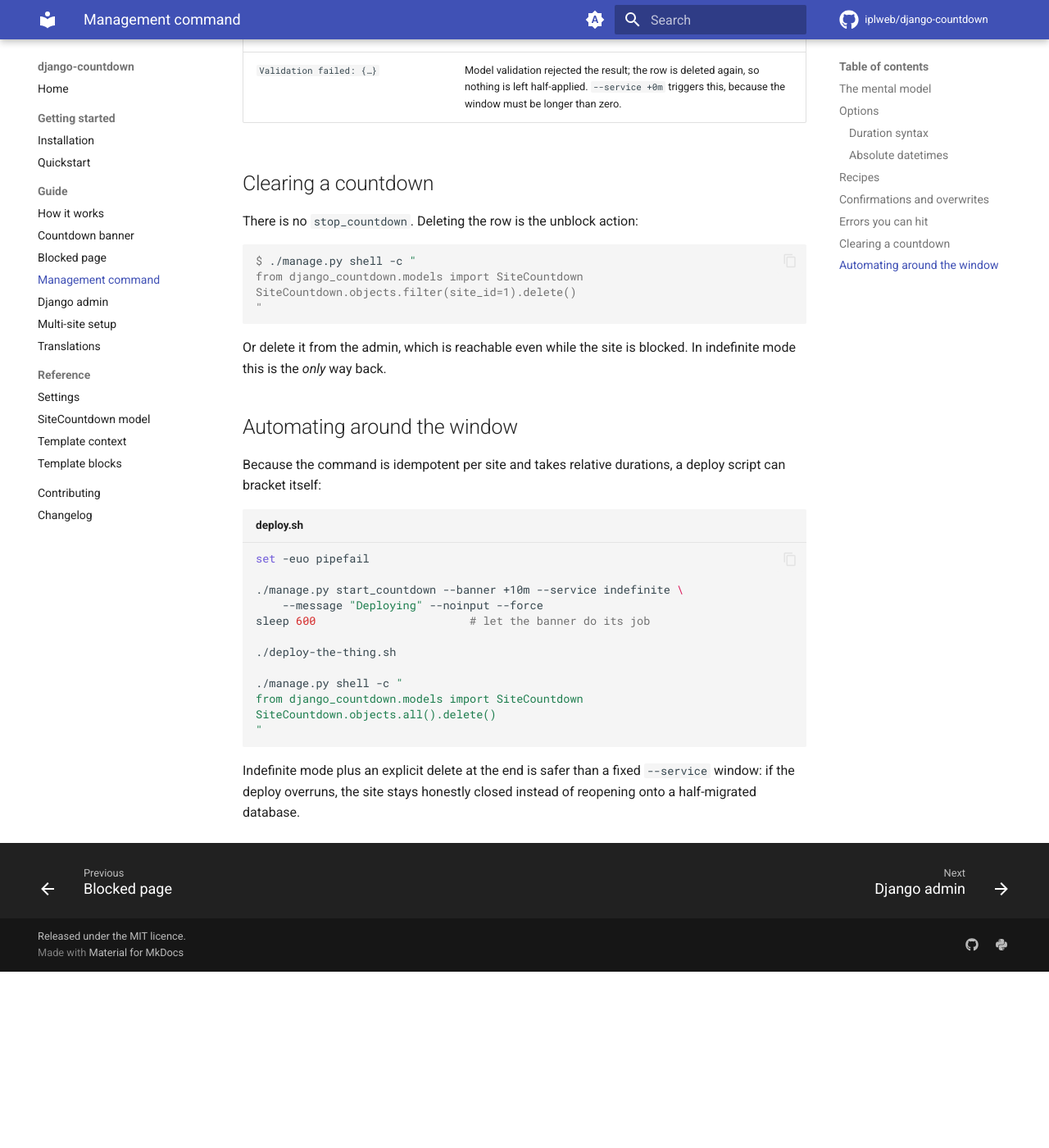
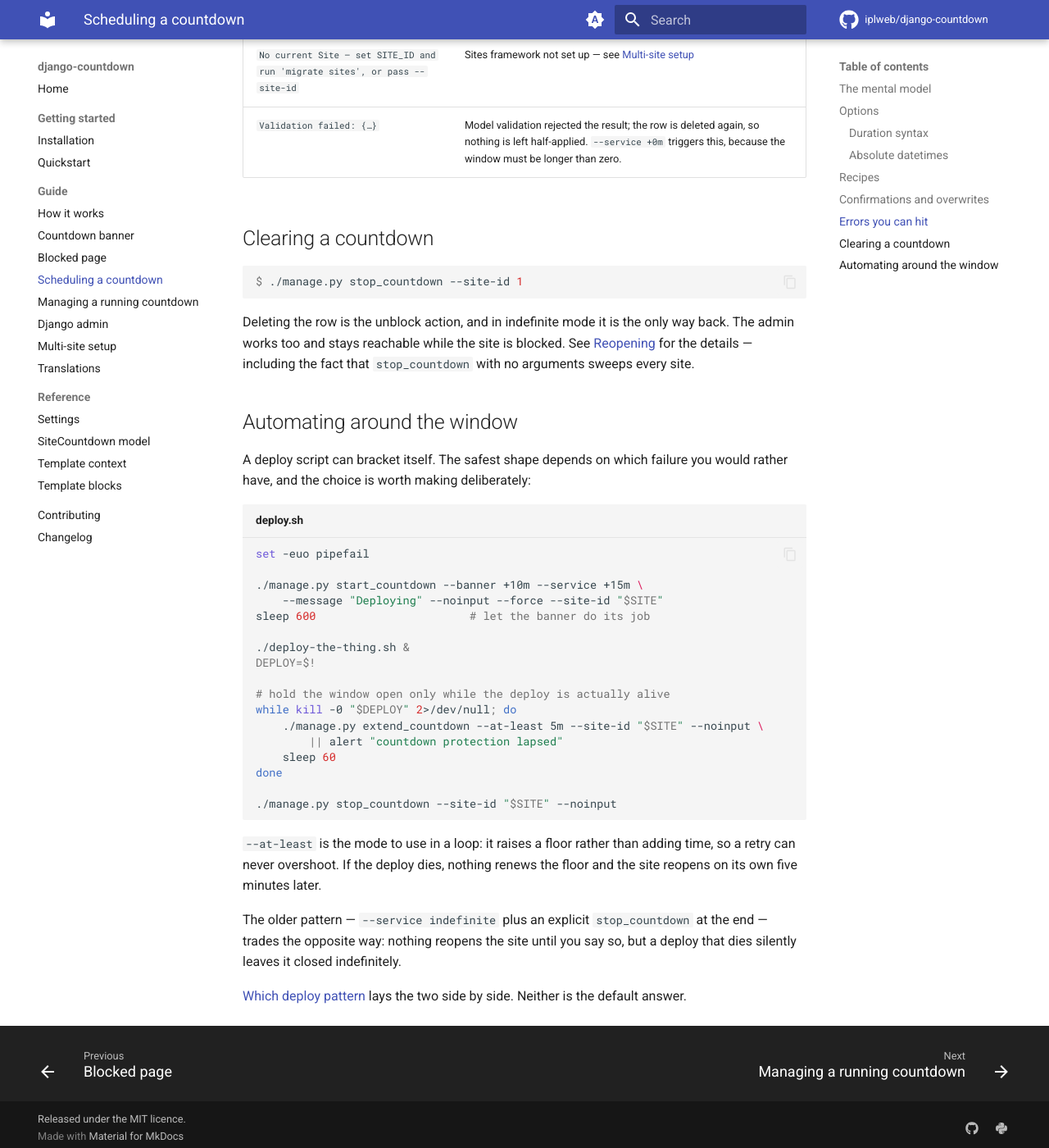
Before and after one commit to iplweb/django-countdown, an MkDocs documentation site: the page built from docs/guide/management-command.md, in a window 1280 px wide and 1400 px high, scrolled down 3206 px. Shown: the whole window at 82% size. Built offline with MkDocs 1.6.1 and Material for MkDocs 9.7.7, drawn with Linux system fonts in a browser that asks for light colours; comment, search, counter and statistics services are not loaded; before the commit the page ends 4391 px from its top, so only the background shows below that; some of the changed text lies outside the part shown.

Commit message:
docs: udokumentuj nowe komendy i usun nieaktualne porady
Dochodzi strona guide/managing-a-countdown.md o show/stop/extend/shorten
plus wpis w nawigacji. Strona o start_countdown zostaje przy nim i
zmienia tytul na "Scheduling a countdown".

Usuniete nieprawdy, ktore dokumentacja powtarzala:

- management-command.md mowilo wprost "There is no stop_countdown" i
  dawalo manage.py shell jako sposob odblokowania;
- multisite.md twierdzilo, ze nie ma trybu "all sites", i podawalo
  petle po shellu do ponownego otwarcia wszystkich stron;
- quickstart.md cytowal komunikat start_countdown, ktory juz tak nie
  brzmi, oraz shellowy jednolinijkowiec jako jedyna alternatywe dla
  admina.

Receptura deployu nie oglasza juz zwyciezcy miedzy heartbeatem a oknem
bezterminowym. Zawodza w przeciwne strony, a host heartbeatu jest zwykle
ta sama maszyna, ktora wlasnie wdrazamy -- wiec obie ida obok siebie z
tabela wyboru.

Dokumentacja multisite dostala tabele domyslnych zasiegow, bo nie sa
jednolite miedzy piecioma komendami i to celowe.

Serwis buduje sie w trybie --strict, obie kotwice miedzysekcyjne
zweryfikowane w wygenerowanym HTML.

Co-Authored-By: Claude Opus 5 (1M context) <noreply@anthropic.com>

````diff
--- a/docs/guide/management-command.md
+++ b/docs/guide/management-command.md
@@ -1,8 +1,11 @@
-# Management command
+# Scheduling a countdown
 
 `start_countdown` creates or replaces the countdown for one site. It is the
 scriptable path into the package — the thing you put in a deploy hook, a
 Makefile target or an on-call runbook.
+
+Once a window exists, [Managing a running countdown](managing-a-countdown.md)
+covers inspecting it, moving its boundaries, and ending it.
 
 ```console
 $ ./manage.py start_countdown [options]
@@ -149,38 +152,47 @@ alone is the safer choice when a second run should be treated as a mistake.
 
 ## Clearing a countdown
 
-There is no `stop_countdown`. Deleting the row is the unblock action:
-
 ```console
-$ ./manage.py shell -c "
-from django_countdown.models import SiteCountdown
-SiteCountdown.objects.filter(site_id=1).delete()
-"
+$ ./manage.py stop_countdown --site-id 1
 ```
 
-Or delete it from the admin, which is reachable even while the site is
-blocked. In indefinite mode this is the *only* way back.
+Deleting the row is the unblock action, and in indefinite mode it is the only
+way back. The admin works too and stays reachable while the site is blocked. See
+[Reopening](managing-a-countdown.md#reopening-stop_countdown) for the details —
+including the fact that `stop_countdown` with no arguments sweeps every site.
 
 ## Automating around the window
 
-Because the command is idempotent per site and takes relative durations, a
-deploy script can bracket itself:
+A deploy script can bracket itself. The safest shape depends on which failure you
+would rather have, and the choice is worth making deliberately:
 
 ```bash title="deploy.sh"
 set -euo pipefail
 
-./manage.py start_countdown --banner +10m --service indefinite \
-    --message "Deploying" --noinput --force
+./manage.py start_countdown --banner +10m --service +15m \
+    --message "Deploying" --noinput --force --site-id "$SITE"
 sleep 600                       # let the banner do its job
 
-./deploy-the-thing.sh
+./deploy-the-thing.sh &
+DEPLOY=$!
 
-./manage.py shell -c "
-from django_countdown.models import SiteCountdown
-SiteCountdown.objects.all().delete()
-"
+# hold the window open only while the deploy is actually alive
+while kill -0 "$DEPLOY" 2>/dev/null; do
+    ./manage.py extend_countdown --at-least 5m --site-id "$SITE" --noinput \
+        || alert "countdown protection lapsed"
+    sleep 60
+done
+
+./manage.py stop_countdown --site-id "$SITE" --noinput
 ```
 
-Indefinite mode plus an explicit delete at the end is safer than a fixed
-`--service` window: if the deploy overruns, the site stays honestly closed
-instead of reopening onto a half-migrated database.
+`--at-least` is the mode to use in a loop: it raises a floor rather than adding
+time, so a retry can never overshoot. If the deploy dies, nothing renews the
+floor and the site reopens on its own five minutes later.
+
+The older pattern — `--service indefinite` plus an explicit `stop_countdown` at
+the end — trades the opposite way: nothing reopens the site until you say so, but
+a deploy that dies silently leaves it closed indefinitely.
+
+[Which deploy pattern](managing-a-countdown.md#which-deploy-pattern) lays the two
+side by side. Neither is the default answer.
--- a/mkdocs.yml
+++ b/mkdocs.yml
@@ -94,7 +94,8 @@ nav:
       - How it works: guide/how-it-works.md
       - Countdown banner: guide/banner.md
       - Blocked page: guide/blocked-page.md
-      - Management command: guide/management-command.md
+      - Scheduling a countdown: guide/management-command.md
+      - Managing a running countdown: guide/managing-a-countdown.md
       - Django admin: guide/admin.md
       - Multi-site setup: guide/multisite.md
       - Translations: guide/i18n.md
````
Also changed, not shown: CHANGELOG.md (+40 -0 lines), README.md (+13 -5 lines), docs/getting-started/quickstart.md (+14 -9 lines), docs/guide/managing-a-countdown.md (added, +257 -0 lines), docs/guide/multisite.md (+37 -7 lines), 1 other file.
